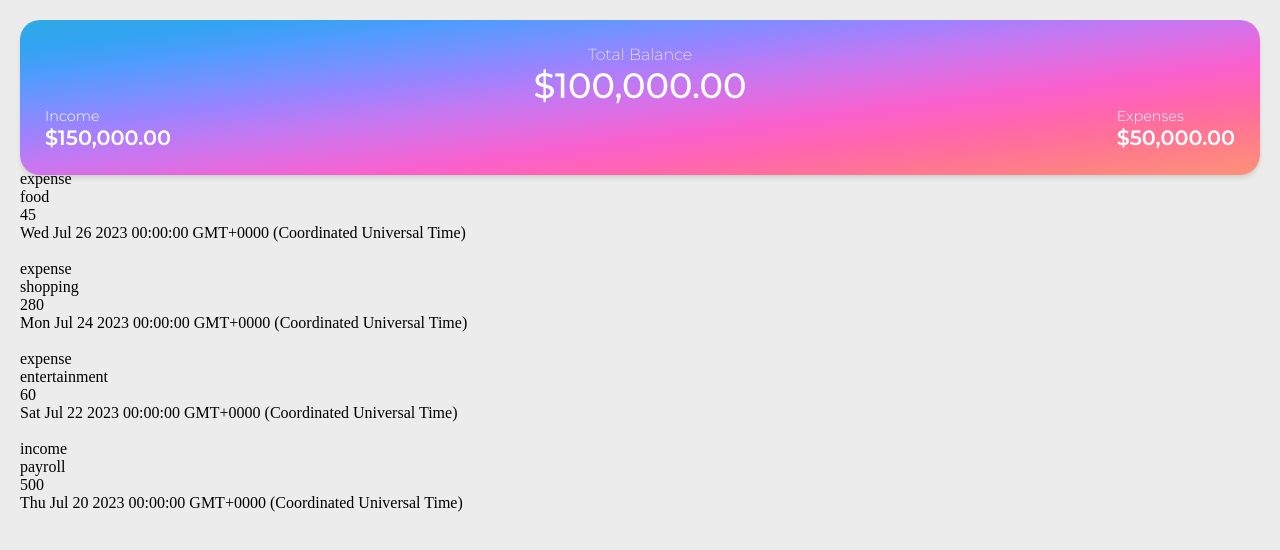
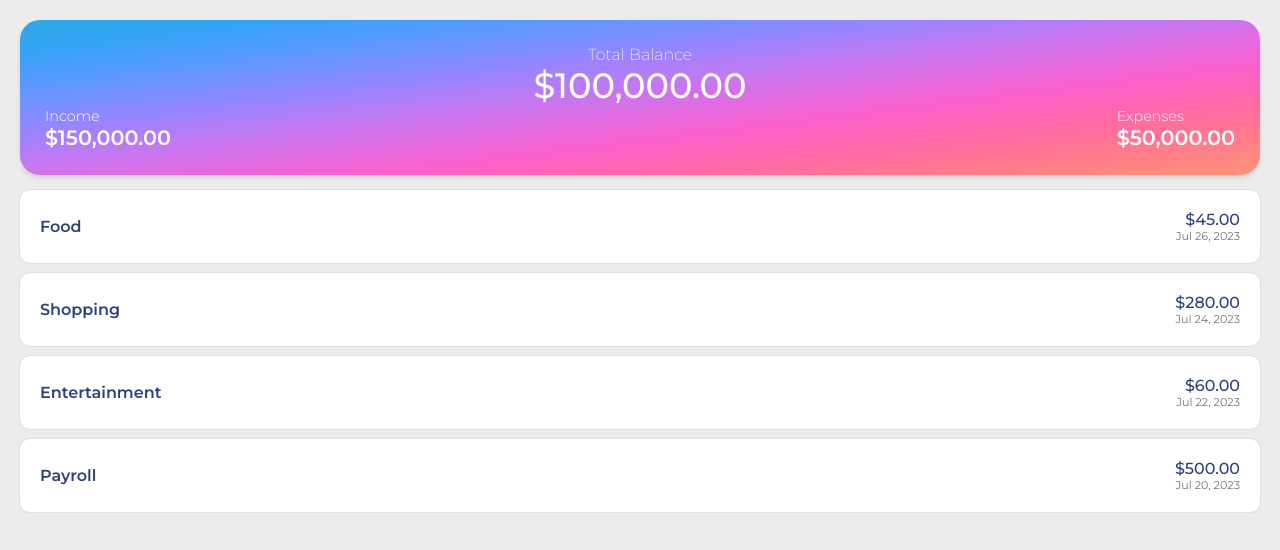
Before and after one commit to johncardozo/frontend-intermedio, an Angular app in the folder angular-expenses-tracker/: page / in a window 1280 px wide. Shown: the top 550 px of the page. Built offline with nearby package versions, Linux system fonts and the light colour scheme.

Commit message:
Angular: Nuevo componente Transaction + estilos

```diff
--- a/angular-expenses-tracker/src/app/app.module.ts
+++ b/angular-expenses-tracker/src/app/app.module.ts
@@ -5,12 +5,14 @@ import { AppRoutingModule } from './app-routing.module';
 import { AppComponent } from './app.component';
 import { BalanceComponent } from './components/balance/balance.component';
 import { TransactionsComponent } from './components/transactions/transactions.component';
+import { TransactionComponent } from './components/transaction/transaction.component';
 
 @NgModule({
   declarations: [
     AppComponent,
     BalanceComponent,
-    TransactionsComponent
+    TransactionsComponent,
+    TransactionComponent
   ],
   imports: [
     BrowserModule,
--- /dev/null
+++ b/angular-expenses-tracker/src/app/components/transaction/transaction.component.html
@@ -0,0 +1,11 @@
+<div class="transaction">
+  <div class="transaction__title">
+    <h5 class="transaction__category">{{ transaction.category }}</h5>
+  </div>
+  <div>
+    <h5 class="transaction__amount">
+      {{ transaction.amount | currency }}
+    </h5>
+    <h5 class="transaction__date">{{ transaction.date | date }}</h5>
+  </div>
+</div>
--- /dev/null
+++ b/angular-expenses-tracker/src/app/components/transaction/transaction.component.scss
@@ -0,0 +1,32 @@
+@use "../../../styles" as s;
+
+.transaction {
+  background-color: #fff;
+  font-family: s.$font-family;
+  border-radius: 10px;
+  padding: 20px;
+  display: flex;
+  justify-content: space-between;
+  align-items: center;
+  box-shadow: rgba(0, 0, 0, 0.05) 0px 0px 0px 1px;
+
+  &__category {
+    color: #2d417d;
+    font-size: 1rem;
+    font-weight: 600;
+    text-transform: capitalize;
+  }
+
+  &__amount {
+    color: #2d417d;
+    font-size: 1rem;
+    font-weight: 500;
+    text-align: right;
+  }
+  &__date {
+    color: #737373;
+    font-size: 0.7rem;
+    font-weight: 400;
+    text-align: right;
+  }
+}
--- a/angular-expenses-tracker/src/app/components/transactions/transactions.component.html
+++ b/angular-expenses-tracker/src/app/components/transactions/transactions.component.html
@@ -1,7 +1,6 @@
-<div *ngFor="let transaction of transactions">
-  <p>{{ transaction.type }}</p>
-  <p>{{ transaction.category }}</p>
-  <p>{{ transaction.amount }}</p>
-  <p>{{ transaction.date }}</p>
-  <br />
+<div class="transactions">
+  <app-transaction
+    *ngFor="let transaction of transactions"
+    [transaction]="transaction"
+  />
 </div>
--- a/angular-expenses-tracker/src/app/components/transactions/transactions.component.scss
+++ b/angular-expenses-tracker/src/app/components/transactions/transactions.component.scss
@@ -0,0 +1,6 @@
+.transactions {
+  display: flex;
+  flex-direction: column;
+  gap: 10px;
+  margin-top: 20px;
+}
```
Also changed, not shown: angular-expenses-tracker/src/app/components/transaction/transaction.component.ts (added, +11 -0 lines), 1 other file (tests, documents, lock files or other folders).
